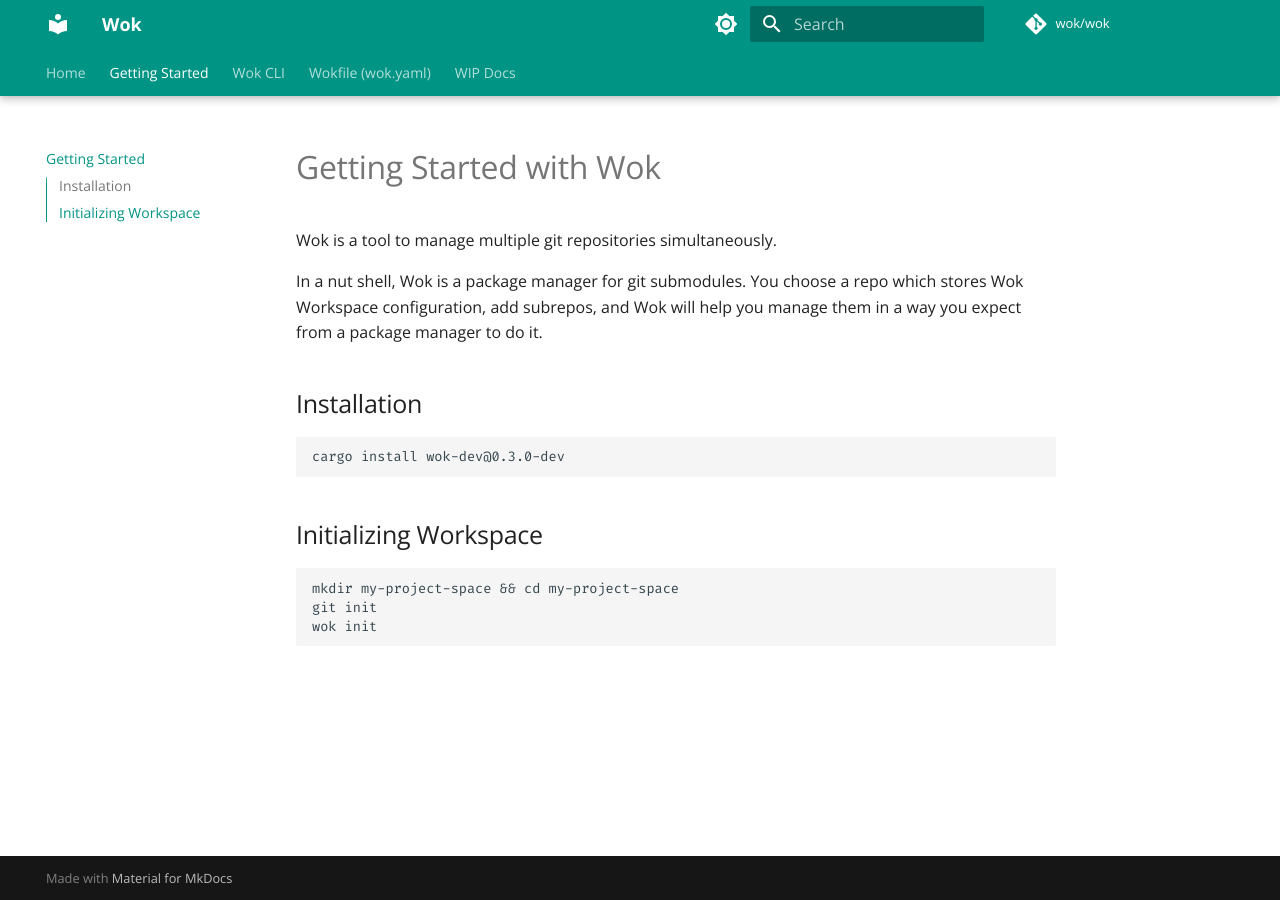
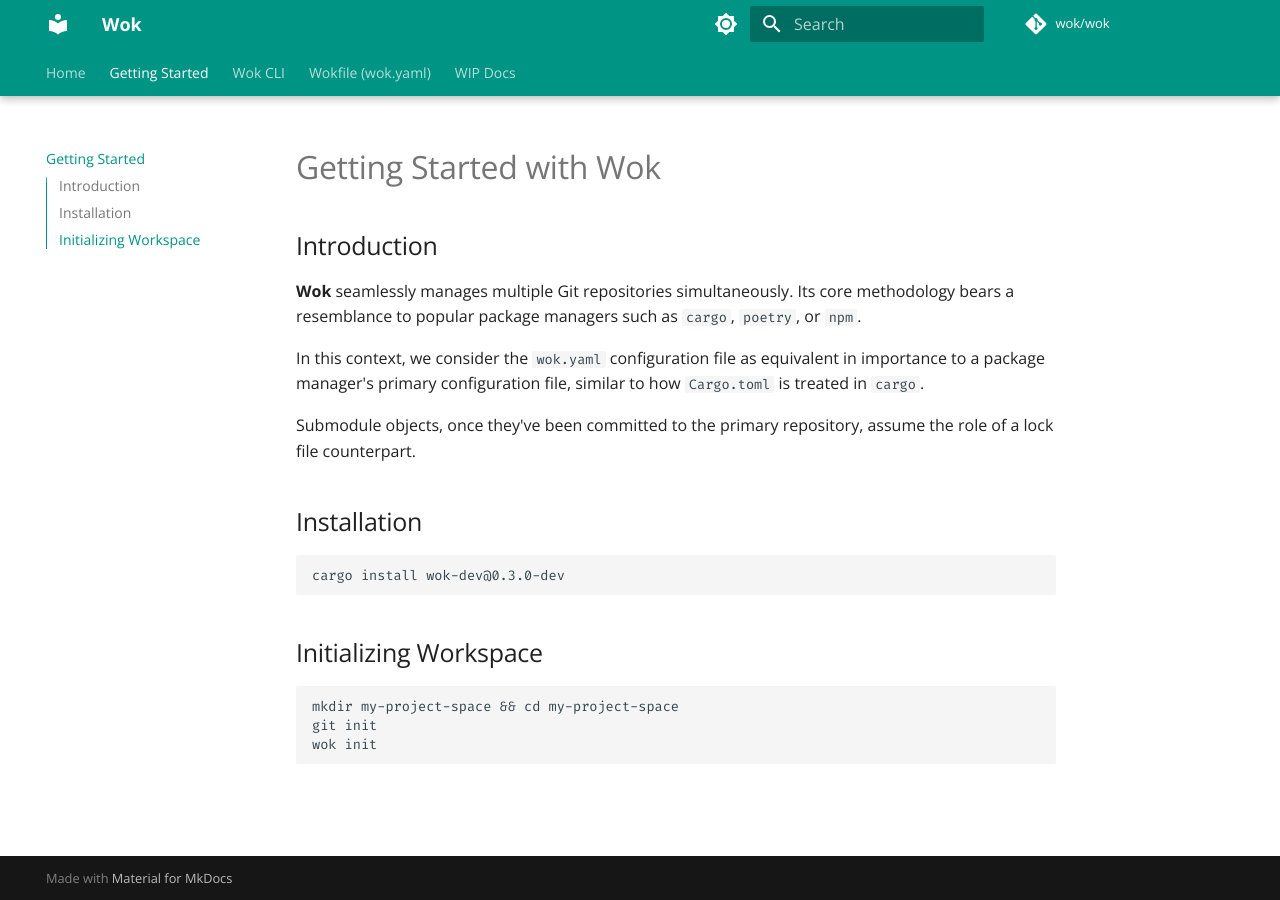
Before and after one commit to wokdev/wok, an MkDocs documentation site: the page built from docs/getting-started.md, in a window 1280 px wide. Built offline with MkDocs 1.6.1 and Material for MkDocs 9.7.7, drawn with Linux system fonts in a browser that asks for light colours.

```diff
--- a/docs/getting-started.md
+++ b/docs/getting-started.md
@@ -1,8 +1,13 @@
 # Getting Started with Wok
 
-Wok is a tool to manage multiple git repositories simultaneously.
+## Introduction
 
-In a nut shell, Wok is a package manager for git submodules. You choose a repo which stores Wok Workspace configuration, add subrepos, and Wok will help you manage them in a way you expect from a package manager to do it.
+**Wok** seamlessly manages multiple Git repositories simultaneously. Its core methodology bears a resemblance to popular package managers such as `cargo`, `poetry`, or `npm`.
+
+In this context, we consider the `wok.yaml` configuration file as equivalent in importance to a package manager's primary configuration file, similar to how `Cargo.toml` is treated in `cargo`.
+
+Submodule objects, once they've been committed to the primary repository, assume the role of a lock file counterpart.
+
 
 ## Installation
 
--- a/mkdocs.yml
+++ b/mkdocs.yml
@@ -51,4 +51,3 @@
   - Wokfile (wok.yaml): wokfile.md
   - WIP Docs:
       - Planned Wok CLI: wip/cli-next.md
-      - Philosophy behind Wok: wip/philosophy.md
```
Also changed, not shown: docs/wip/philosophy.md (deleted, +0 -32 lines).
